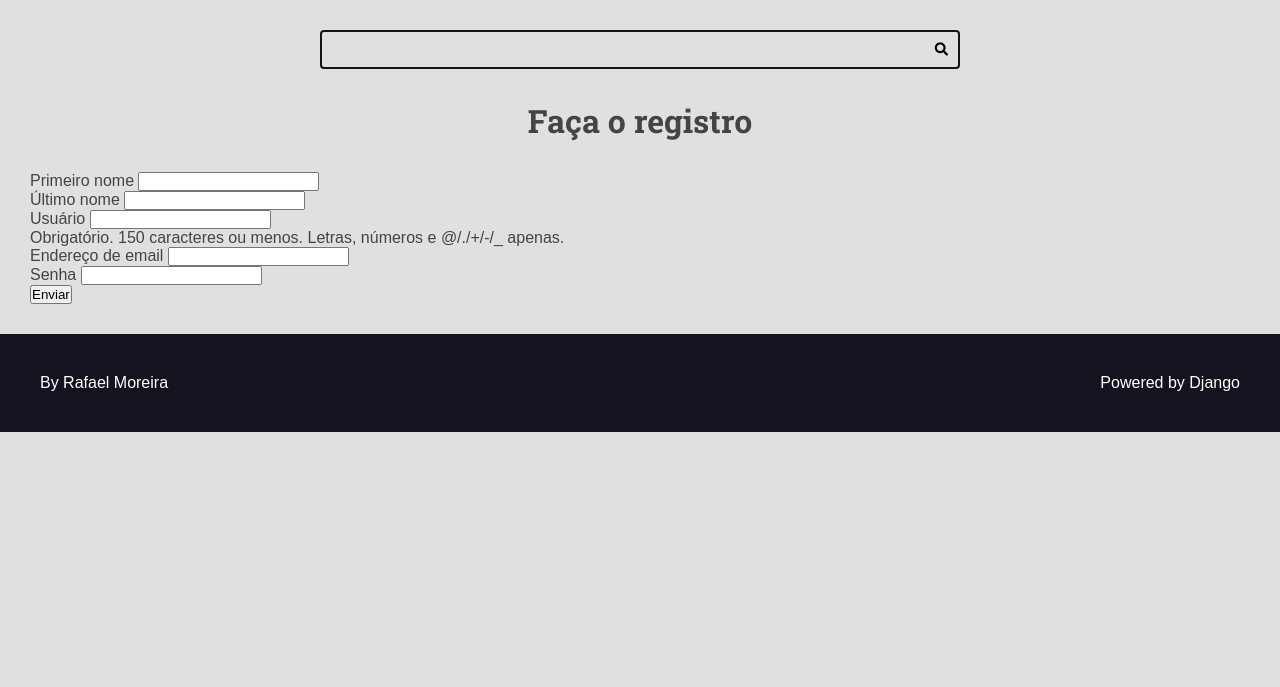
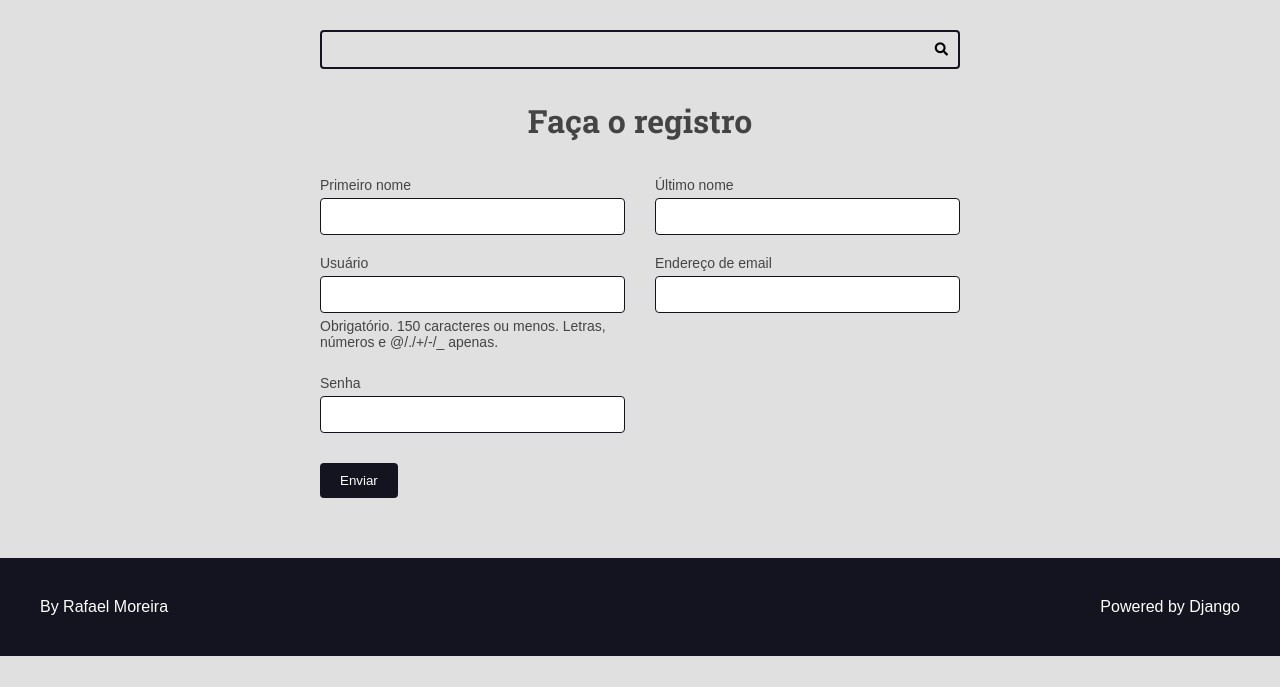
Before and after one commit to Rafael-Mota-Moraes/receitas-django, a Django app: page /authors/register/ in a window 1280 px wide. Shown: the part 113-800 px from the top of the page. Run offline with Django 5.2, Linux system fonts and the light colour scheme.

Commit message:
Adicionando CSS ao formulário

```diff
--- a/authors/templates/authors/pages/register_view.html
+++ b/authors/templates/authors/pages/register_view.html
@@ -25,9 +25,13 @@
           </div>
         {% endfor %}
       </div>
-      <div class="form-group">
-        <button type="submit">Enviar</button>
+
+      <div class="form-content form-content-grid">
+        <div class="form-group">
+          <button type="submit">Enviar</button>
+        </div>
       </div>
+
     </form>
   </div>
 {% endblock content %}
--- a/recipes/static/recipes/css/styles.css
+++ b/recipes/static/recipes/css/styles.css
@@ -312,6 +312,49 @@ h6 {
   background: var(--color-primary-dark);
 }
 
+/* Forms */
+
+.form-content {
+  max-width: 64rem;
+  margin: 0 auto;
+  margin-bottom: var(--spacing-gutter-medium);
+}
+
+.form-content label,
+.form-content .help-text,
+.errorlist {
+  display: block;
+  margin: 0.5rem 0;
+  font-size: 1.4rem;
+  list-style: none;
+}
+
+.errorlist {
+  color: var(--color-error-dark);
+}
+
+.form-content input {
+  width: 100%;
+  padding: 1rem;
+  border-radius: 0.4rem;
+  border: 1px solid var(--color-primary-dark);
+}
+
+.form-content-grid {
+  display: grid;
+  grid-template-columns: repeat(auto-fit, minmax(30rem, 1fr));
+  gap: calc(var(--spacing-gutter-medium) / 2) var(--spacing-gutter-medium);
+}
+
+.form-content button {
+  padding: 1rem 2rem;
+  border: none;
+  background: var(--color-primary-dark);
+  color: var(--color-white);
+  cursor: pointer;
+  border-radius: 0.4rem;
+}
+
 /* Messages */
 .messages-container {
   display: flex;
@@ -378,7 +421,8 @@ h6 {
 }
 
 @media (max-width: 600px) {
-  .main-content-list {
+  .main-content-list,
+  .form-content-grid {
     grid-template-columns: repeat(auto-fit, minmax(100%, 1fr));
   }
 }
```
